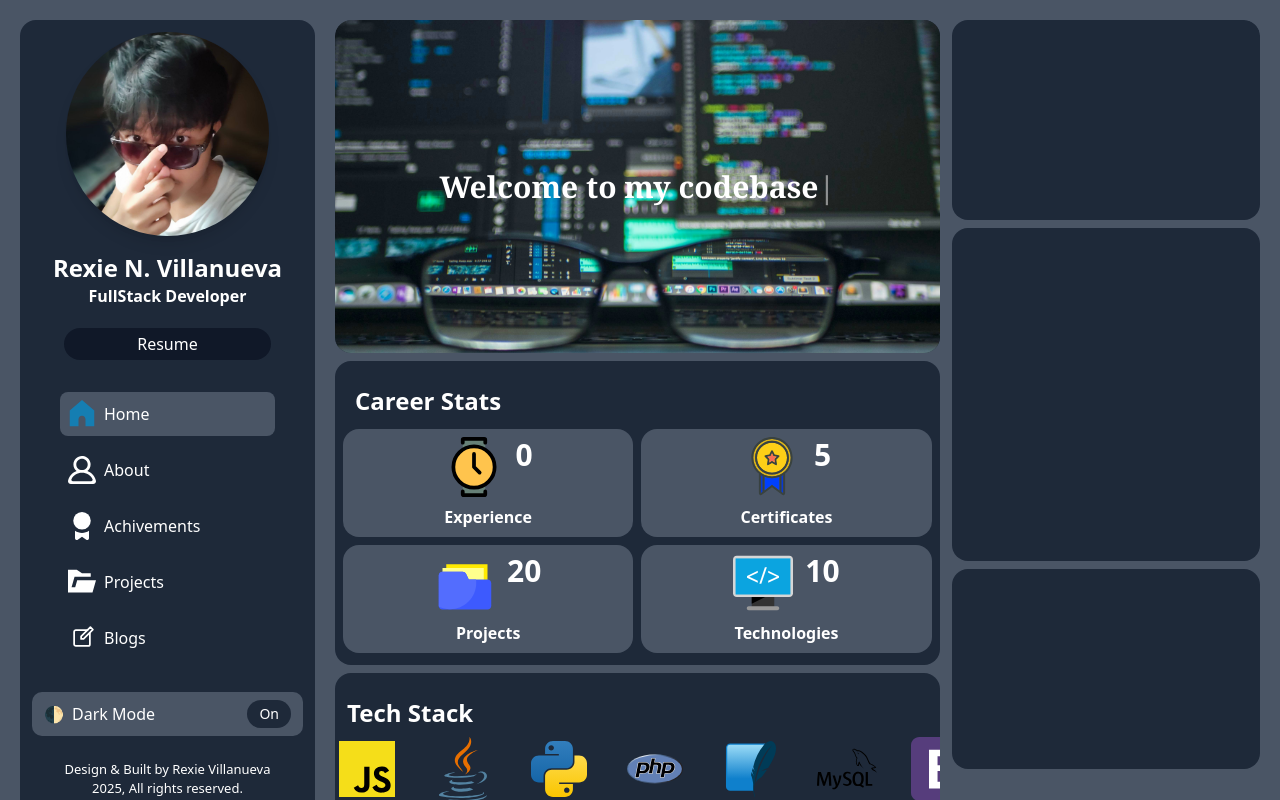
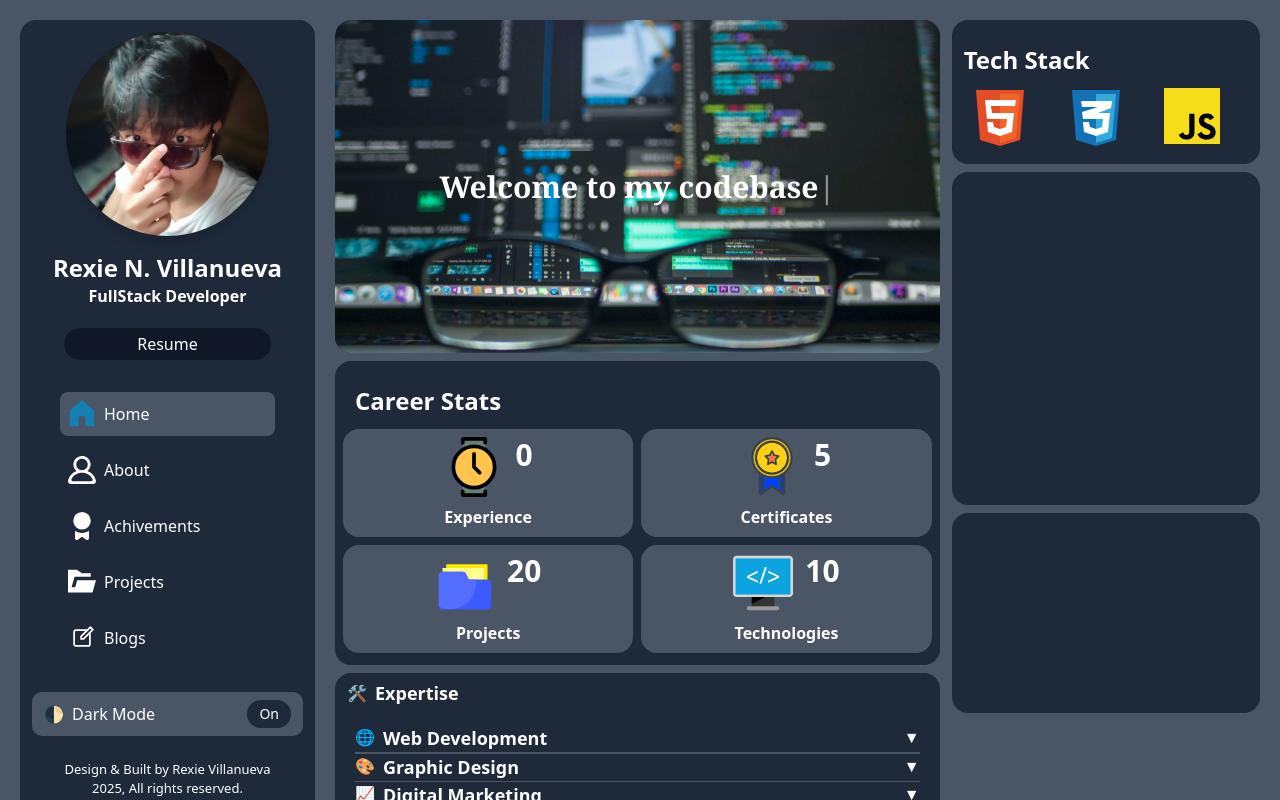
Before and after one commit to Xer0503/Portfolio-vue, a Vue app: page / in a window 1280 px wide. Built offline with nearby package versions, Linux system fonts and the light colour scheme.

Commit message:
fix: adjust Skill component animation duration and update RightSection layout

```diff
--- a/src/components/RightSection.vue
+++ b/src/components/RightSection.vue
@@ -1,12 +1,13 @@
 <script setup>
+    import Skill from './ui/Skill.vue';
 </script>
 
 <template>
     <!--Right Sidebar-->
     <div class="h-screen rounded-2xl col-span-12 md:col-span-4 space-y-2">
         <!--Skills-->
-        <div class="h-3/12 rounded-2xl bg-gray-800">
-
+        <div class="rounded-2xl bg-gray-800">
+            <skill />
         </div>
 
         <!--Expertise-->
--- a/src/components/pages/Home.vue
+++ b/src/components/pages/Home.vue
@@ -19,7 +19,7 @@
         </div>
 
         <!--SkillSet-->
-        <div class="rounded-2xl bg-gray-800">
+        <div class="md:hidden rounded-2xl bg-gray-800">
            <Skill />
         </div>
 
--- a/src/components/ui/Skill.vue
+++ b/src/components/ui/Skill.vue
@@ -43,6 +43,6 @@ const logos = [
 .scroll-track {
   display: flex;
   width: max-content;
-  animation: scroll-left 30s linear infinite;
+  animation: scroll-left 20s linear infinite;
 }
 </style>
```
